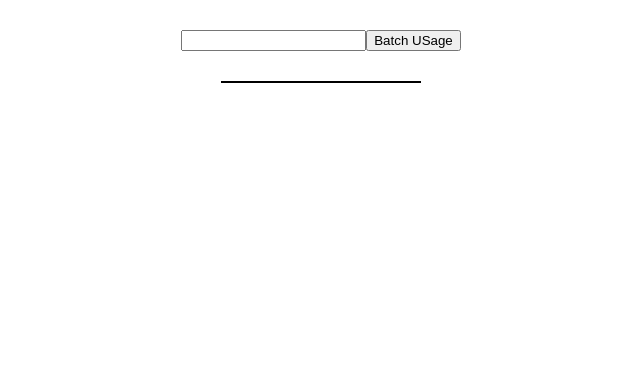
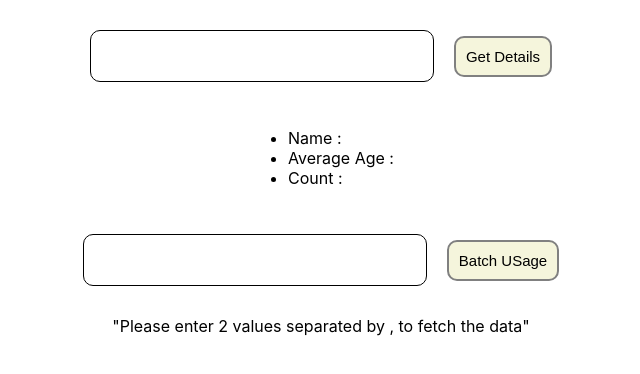
Before and after one commit to lucky7xx/React-All-Projects, a React (Create React App) app: page / in a window 1280 px wide. Shown: the top 374 px of the page, without its empty margins (319-959 px from the left). Built offline with nearby package versions, Linux system fonts and the light colour scheme.

Commit message:
"second commit"

```diff
--- a/src/ApiFetch/App.js
+++ b/src/ApiFetch/App.js
@@ -1,6 +1,6 @@
 import React, { useState } from "react";
 
-import { InputComponent, ContainerDiv } from "./StyledComponent";
+import { InputComponent, ContainerDiv, StyledButton } from "./StyledComponent";
 
 function App() {
   const [input, setInput] = useState("");
@@ -30,16 +30,16 @@ function App() {
           value={input}
           onChange={handleOnChange}
         ></InputComponent>
-        <button onClick={handleOnclick}>Get Details</button>
+        <StyledButton onClick={handleOnclick}>Get Details</StyledButton>
       </ContainerDiv>
       {isLoading ? (
         <ContainerDiv>"Loading..."</ContainerDiv>
       ) : (
         <ContainerDiv>
           <ul>
-            <li>Count : {apiData.count}</li>
             <li>Name : {apiData.name}</li>
             <li>Average Age :{apiData.age}</li>
+            <li>Count : {apiData.count}</li>
           </ul>
         </ContainerDiv>
       )}
--- a/src/ApiFetch/BatchUsage.js
+++ b/src/ApiFetch/BatchUsage.js
@@ -6,6 +6,7 @@ import {
   TableStyled,
   Tr,
   Td,
+  StyledButton,
 } from "./StyledComponent";
 
 function BatchUsage() {
@@ -38,10 +39,14 @@ function BatchUsage() {
           value={input}
           onChange={handleOnChange}
         ></InputComponent>
-        <button onClick={handleOnclick}>Batch USage</button>
+        <StyledButton onClick={handleOnclick}>Batch USage</StyledButton>
       </ContainerDiv>
       {isLoading ? (
         <ContainerDiv>"Loading..."</ContainerDiv>
+      ) : input[1] === undefined && " " ? (
+        <ContainerDiv>
+          "Please enter 2 values separated by , to fetch the data"
+        </ContainerDiv>
       ) : (
         <ContainerDiv>
           <TableStyled>
--- a/src/ApiFetch/StyledComponent.js
+++ b/src/ApiFetch/StyledComponent.js
@@ -1,6 +1,14 @@
 import styled from "styled-components";
 
-const InputComponent = styled.input``;
+const InputComponent = styled.input`
+  width: auto;
+  height: 30px;
+  font-size: 25px;
+  margin-right: 20px;
+  padding: 10px;
+  border-radius: 10px;
+  border: 1px solid black;
+`;
 
 const ContainerDiv = styled.div`
   display: flex;
@@ -12,6 +20,7 @@ const ContainerDiv = styled.div`
 const TableStyled = styled.table`
   border: 1px solid black;
   width: 200px;
+  border-collapse: collapse;
 `;
 
 const Td = styled.td`
@@ -22,4 +31,14 @@ const Tr = styled.tr`
   border: 1px solid black;
 `;
 
-export { InputComponent, ContainerDiv, TableStyled, Td, Tr };
+const StyledButton = styled.button`
+  width: auto;
+  padding: 10px;
+  font-size: 15px;
+  background-color: beige;
+  border-radius: 10px;
+  border: 2px solid grey;
+  cursor: pointer;
+`;
+
+export { InputComponent, ContainerDiv, TableStyled, Td, Tr, StyledButton };
--- a/src/index.js
+++ b/src/index.js
@@ -1,11 +1,12 @@
 import React from "react";
 import ReactDOM from "react-dom/client";
 import "./index.css";
-// import App from "./ApiFetch/App";
+import App from "./ApiFetch/App";
 import BatchUsage from "./ApiFetch/BatchUsage";
 const root = ReactDOM.createRoot(document.getElementById("root"));
 root.render(
   <React.StrictMode>
+    <App />
     <BatchUsage />
   </React.StrictMode>
 );
```
